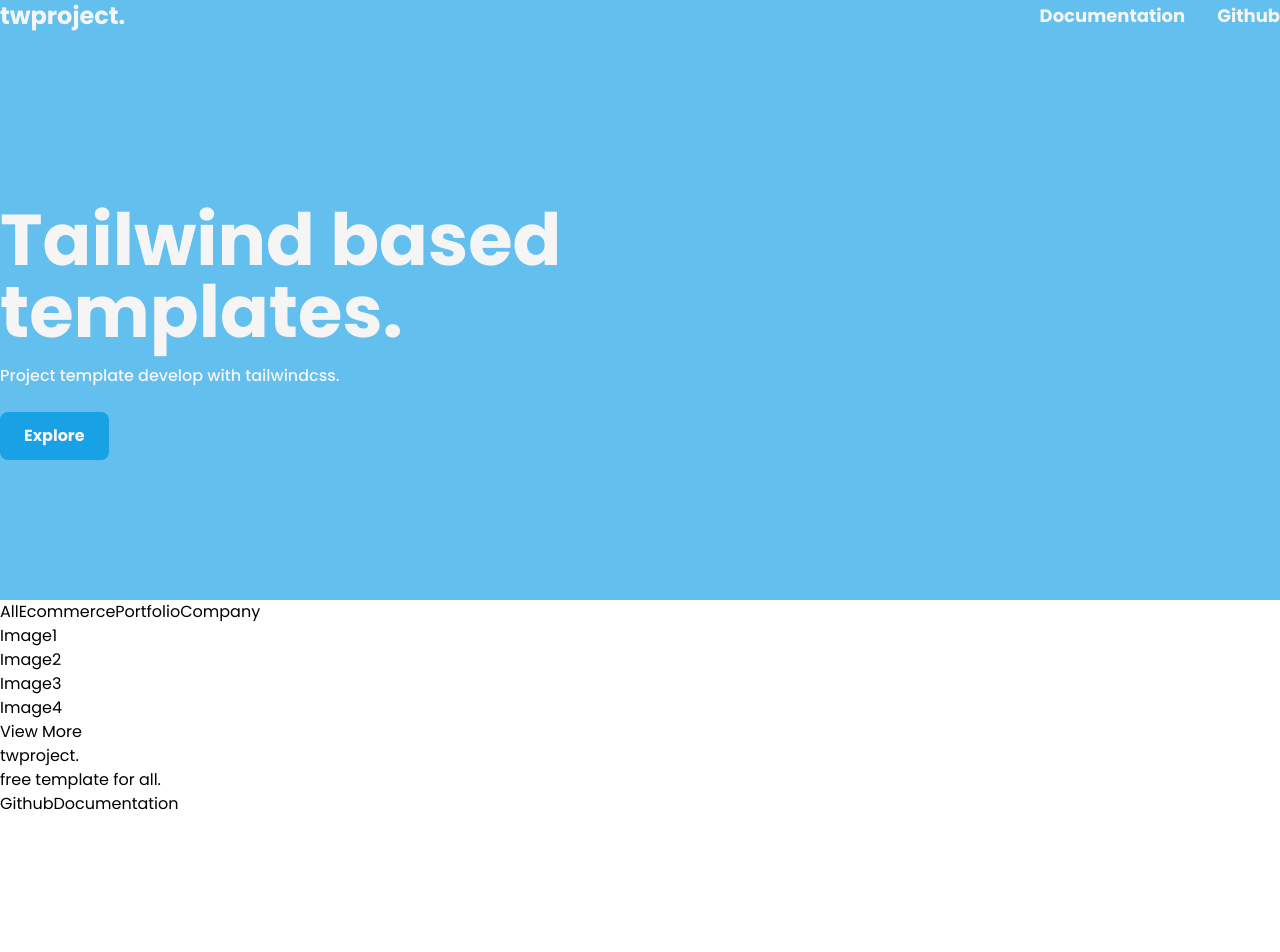
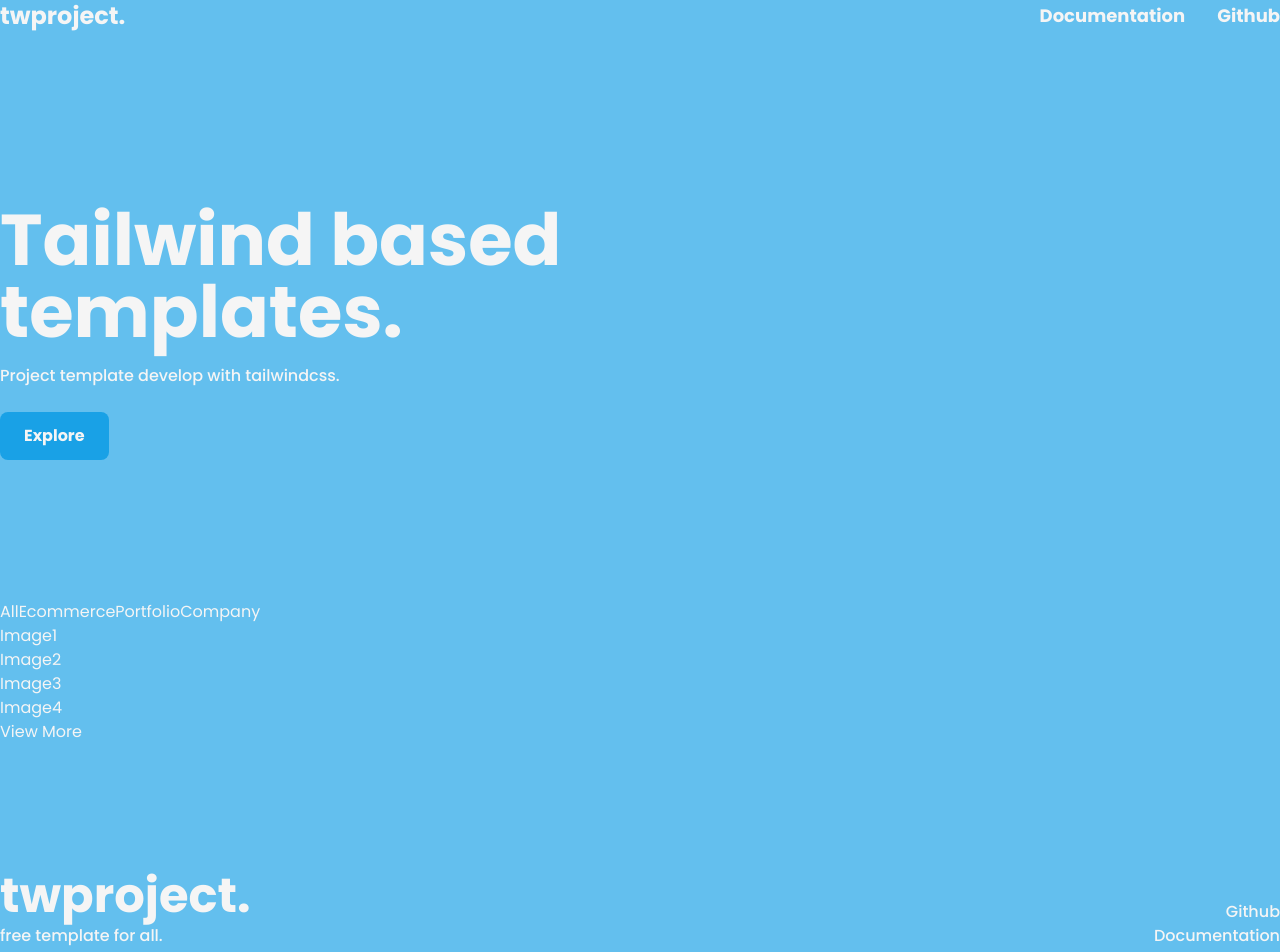
Before and after one commit to pikarin/tw-template-catalog, a Vue app: page / in a window 1280 px wide. Shown: the top 952 px of the page. Before the commit the page ends 816 px from the top, so only its background shows below. Built offline with nearby package versions, Linux system fonts and the light colour scheme.

Commit message:
footer component

```diff
--- a/index.html
+++ b/index.html
@@ -9,7 +9,7 @@
     <link href="https://fonts.googleapis.com/css2?family=Poppins:wght@400;500;700&display=swap" rel="stylesheet">
     <title>Vite App</title>
   </head>
-  <body>
+  <body class="bg-courious-blue-300 antialiased text-white">
     <div id="app"></div>
     <script type="module" src="/src/main.js"></script>
   </body>
--- a/src/App.vue
+++ b/src/App.vue
@@ -1,10 +1,11 @@
 <script setup>
 import Nav from './components/Nav.vue';
+import Footer from './components/Footer.vue';
 //
 </script>
 
 <template>
-  <header class="relative bg-courious-blue-300 text-white min-h-[75vh]">
+  <header class="relative min-h-[75vh]">
     <Nav class="container mx-auto" />
 
     <div class="absolute h-full w-full flex items-center">
@@ -37,15 +38,5 @@
     </div>
   </main>
 
-  <footer>
-    <div>
-      <h3>twproject.</h3>
-      <p>free template for all.</p>
-    </div>
-
-    <div>
-      <button>Github</button>
-      <button>Documentation</button>
-    </div>
-  </footer>
+  <Footer class="container mx-auto" />
 </template>
--- /dev/null
+++ b/src/components/Footer.vue
@@ -0,0 +1,13 @@
+<template>
+  <footer class="pt-32 pb-20 flex items-end justify-between">
+    <div>
+      <h3 class="text-5xl font-bold">twproject.</h3>
+      <p class="mt-1 font-medium">free template for all.</p>
+    </div>
+
+    <div class="gap-y-2 text-right">
+      <a href="#" class="block font-medium">Github</a>
+      <a href="#" class="block font-medium">Documentation</a>
+    </div>
+  </footer>
+</template>
```
